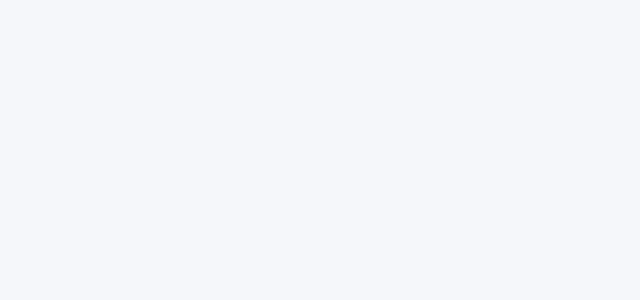
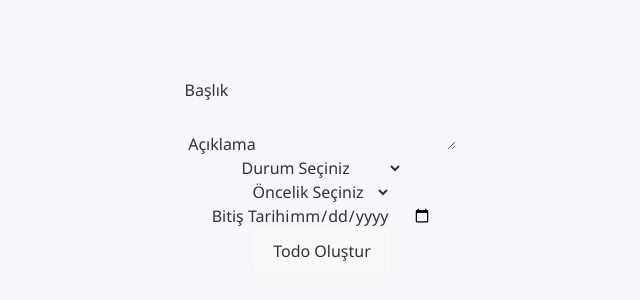
Before and after one commit to demirhanali1/todo-app, a React (Vite) app in the folder webapp/: page /todo-create in a window 1280 px wide. Before the commit this address had no page. Shown: the part 224-524 px from the top of the page, without its empty margins (318-958 px from the left). Built offline with nearby package versions, Linux system fonts and the light colour scheme.

Commit message:
todo list screen

```diff
--- a/webapp/package.json
+++ b/webapp/package.json
@@ -13,12 +13,14 @@
     "@reduxjs/toolkit": "^2.7.0",
     "@tailwindcss/postcss": "^4.1.5",
     "axios": "^1.9.0",
+    "formik": "^2.4.6",
     "postcss": "^8.5.3",
     "react": "^19.1.0",
     "react-dom": "^19.1.0",
     "react-redux": "^9.2.0",
     "react-router-dom": "^7.5.3",
-    "tailwindcss": "^4.1.5"
+    "tailwindcss": "^4.1.5",
+    "yup": "^1.6.1"
   },
   "devDependencies": {
     "@eslint/js": "^9.25.0",
--- a/webapp/src/App.jsx
+++ b/webapp/src/App.jsx
@@ -2,6 +2,7 @@ import './App.css'
 import Dashboard from "./pages/Dashboard.jsx";
 import { BrowserRouter as Router, Routes, Route } from 'react-router-dom';
 import TodoList from "./pages/TodoList.jsx";
+import TodoCreate from "./pages/TodoCreate.jsx";
 
 function App() {
     return (
@@ -10,6 +11,7 @@ function App() {
                 <Routes>
                     <Route path="/" element={<Dashboard />} />
                     <Route path="/todos" element={<TodoList />} />
+                    <Route path="/todo-create" element={<TodoCreate />} />
                 </Routes>
             </div>
         </Router>
--- a/webapp/src/pages/Dashboard.jsx
+++ b/webapp/src/pages/Dashboard.jsx
@@ -36,7 +36,7 @@ const Dashboard = () => {
 
             <div className="nav-buttons">
                 <button className="nav-btn" onClick={() => navigate('/todos')}>Todo List</button>
-                <button className="nav-btn">Todo Oluştur</button>
+                <button className="nav-btn" onClick={() => navigate('/todo-create')}>Todo Oluştur</button>
             </div>
 
             <div className="status-grid">
--- /dev/null
+++ b/webapp/src/pages/TodoCreate.jsx
@@ -0,0 +1,99 @@
+import React from "react";
+import { Formik, Form, Field, ErrorMessage } from "formik";
+import * as Yup from "yup";
+
+const TodoCreate = () => {
+    const statusEnum = ["pending", "in_progress", "completed", "cancelled"];
+    const priorityEnum = ["low", "medium", "high"];
+
+    const validationSchema = Yup.object({
+        title: Yup.string()
+            .required("Başlık zorunludur")
+            .min(3, "En az 3 karakter olmalı")
+            .max(100, "En fazla 100 karakter olabilir"),
+        description: Yup.string().max(500, "Açıklama en fazla 500 karakter olabilir"),
+        status: Yup.string()
+            .oneOf(statusEnum, "Geçersiz durum")
+            .required("Durum zorunludur"),
+        priority: Yup.string()
+            .oneOf(priorityEnum, "Geçersiz öncelik")
+            .required("Öncelik zorunludur"),
+        dueDate: Yup.date()
+            .typeError("Geçerli bir tarih girin")
+            .min(
+                new Date(new Date().setDate(new Date().getDate() + 1)),
+                "Tarih bugünden sonra olmalı"
+            )
+            .required("Bitiş tarihi zorunludur"),
+    });
+
+    const initialValues = {
+        title: "",
+        description: "",
+        status: "",
+        priority: "",
+        dueDate: "",
+    };
+
+    const handleSubmit = (values) => {
+        console.log("Yeni Todo:", values);
+    };
+
+    return (
+        <Formik
+            initialValues={initialValues}
+            validationSchema={validationSchema}
+            onSubmit={handleSubmit}
+        >
+            <Form>
+                <div>
+                    <label>Başlık</label>
+                    <Field name="title" type="text" />
+                    <ErrorMessage name="title" component="div" />
+                </div>
+
+                <div>
+                    <label>Açıklama</label>
+                    <Field name="description" as="textarea" />
+                    <ErrorMessage name="description" component="div" />
+                </div>
+
+                <div>
+                    <label>Durum</label>
+                    <Field name="status" as="select">
+                        <option value="">Seçiniz</option>
+                        {statusEnum.map((status) => (
+                            <option key={status} value={status}>
+                                {status}
+                            </option>
+                        ))}
+                    </Field>
+                    <ErrorMessage name="status" component="div" />
+                </div>
+
+                <div>
+                    <label>Öncelik</label>
+                    <Field name="priority" as="select">
+                        <option value="">Seçiniz</option>
+                        {priorityEnum.map((priority) => (
+                            <option key={priority} value={priority}>
+                                {priority}
+                            </option>
+                        ))}
+                    </Field>
+                    <ErrorMessage name="priority" component="div" />
+                </div>
+
+                <div>
+                    <label>Bitiş Tarihi</label>
+                    <Field name="dueDate" type="date" />
+                    <ErrorMessage name="dueDate" component="div" />
+                </div>
+
+                <button type="submit">Todo Oluştur</button>
+            </Form>
+        </Formik>
+    );
+};
+
+export default TodoCreate;
```
Also changed, not shown: 1 other file (tests, documents, lock files or other folders).
